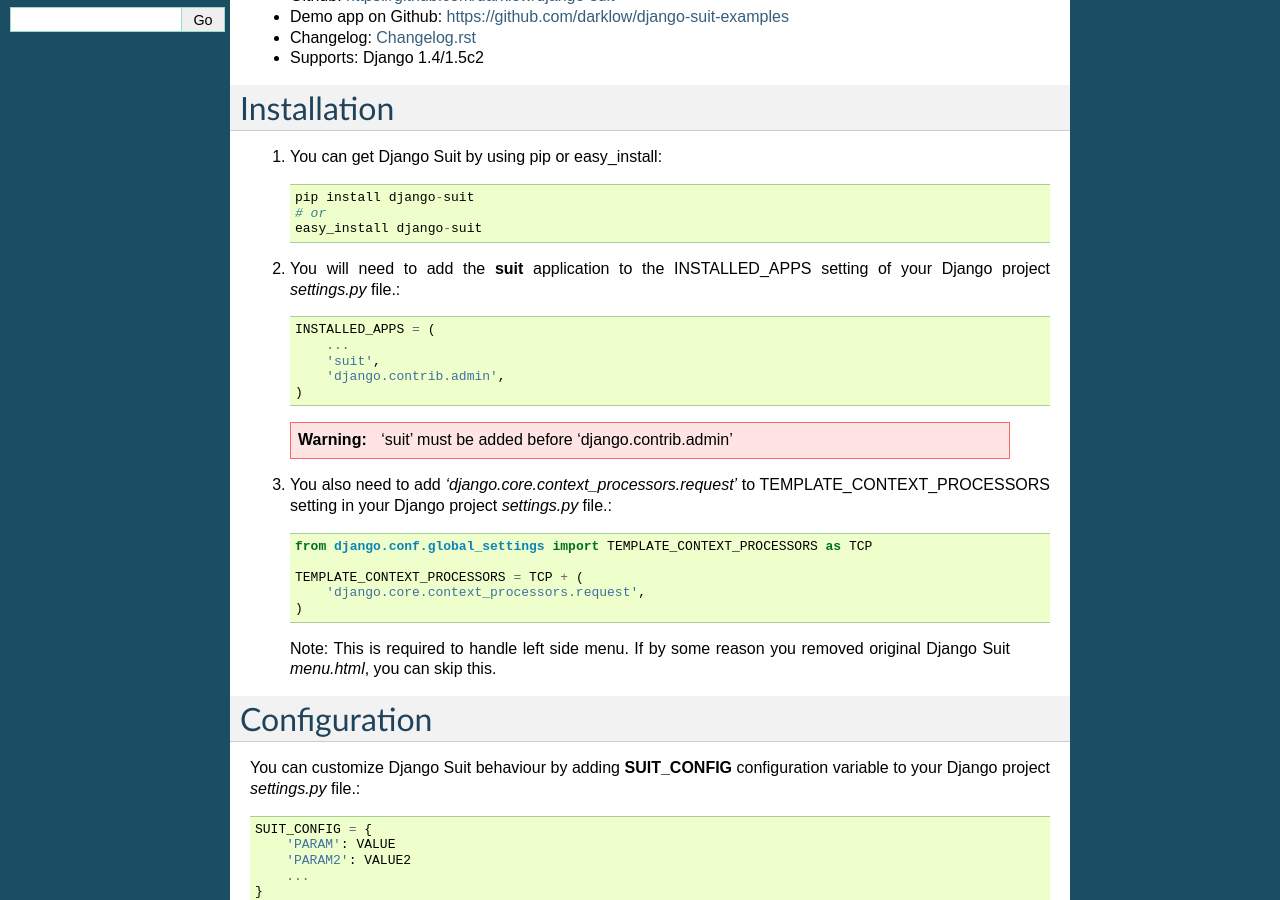
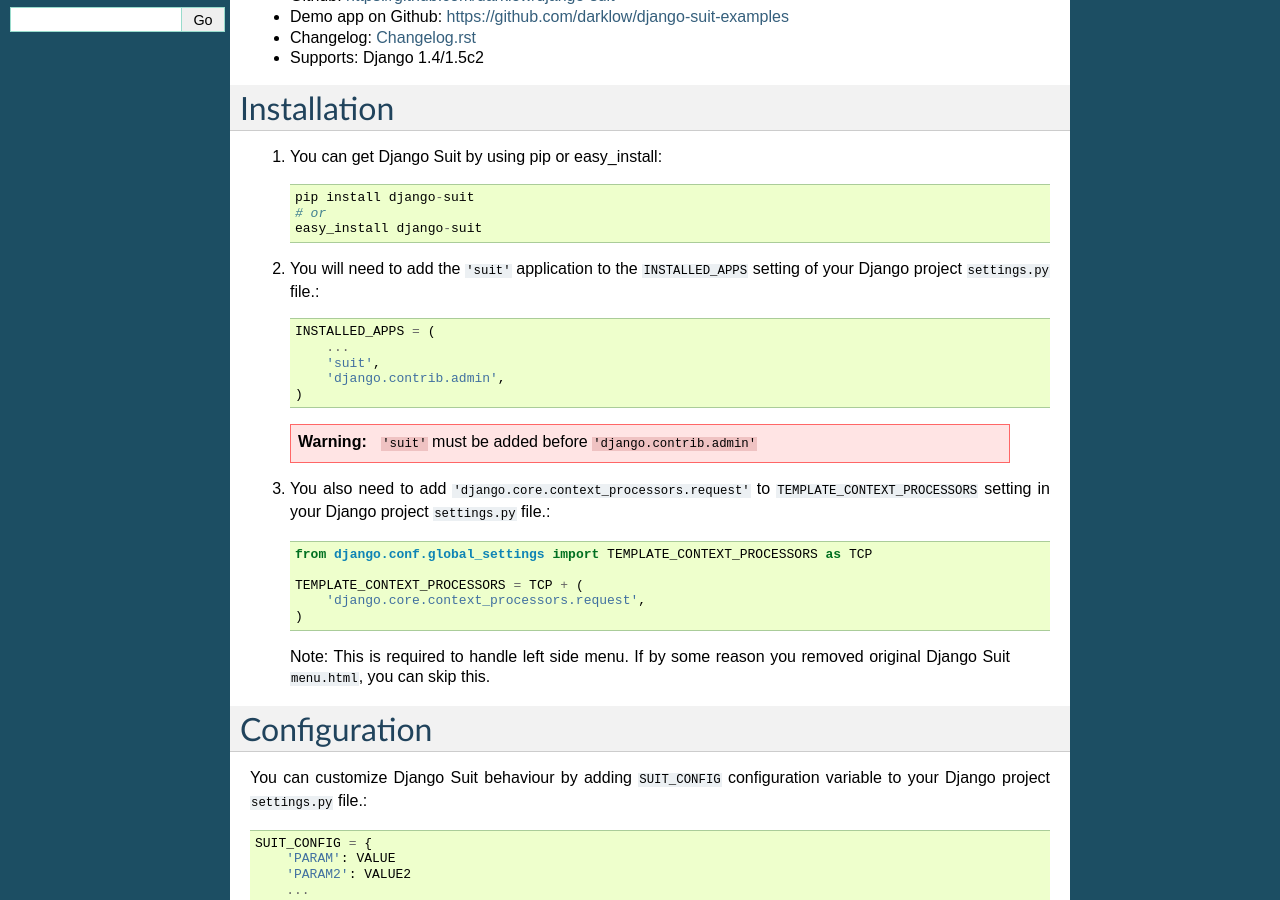
Before and after one commit to darklow/django-suit, a Sphinx documentation site: the page built from docs/index.rst, in a window 1280 px wide and 900 px high, scrolled down 304 px. Built offline with Sphinx 7.4.7, drawn with Linux system fonts in a browser that asks for light colours.

Commit message:
Documentation: Changed rst syntax for special characters and names

```diff
--- a/docs/index.rst
+++ b/docs/index.rst
@@ -25,7 +25,7 @@
     # or
     easy_install django-suit
 
-2. You will need to add the **suit** application to the INSTALLED_APPS setting of your Django project *settings.py* file.::
+2. You will need to add the ``'suit'`` application to the ``INSTALLED_APPS`` setting of your Django project ``settings.py`` file.::
 
     INSTALLED_APPS = (
         ...
@@ -33,9 +33,9 @@
         'django.contrib.admin',
     )
 
-  .. warning:: 'suit' must be added before 'django.contrib.admin'
+  .. warning:: ``'suit'`` must be added before ``'django.contrib.admin'``
 
-3. You also need to add *'django.core.context_processors.request'* to TEMPLATE_CONTEXT_PROCESSORS setting in your Django project *settings.py* file.::
+3. You also need to add ``'django.core.context_processors.request'`` to ``TEMPLATE_CONTEXT_PROCESSORS`` setting in your Django project ``settings.py`` file.::
 
       from django.conf.global_settings import TEMPLATE_CONTEXT_PROCESSORS as TCP
 
@@ -43,12 +43,12 @@
           'django.core.context_processors.request',
       )
 
-  Note: This is required to handle left side menu. If by some reason you removed original Django Suit *menu.html*, you can skip this.
+  Note: This is required to handle left side menu. If by some reason you removed original Django Suit ``menu.html``, you can skip this.
 
 Configuration
 =============
 
-You can customize Django Suit behaviour by adding **SUIT_CONFIG** configuration variable to your Django project *settings.py* file.::
+You can customize Django Suit behaviour by adding ``SUIT_CONFIG`` configuration variable to your Django project ``settings.py`` file.::
 
   SUIT_CONFIG = {
       'PARAM': VALUE
```
Also changed, not shown: docs/configuration.rst (+4 -4 lines).
